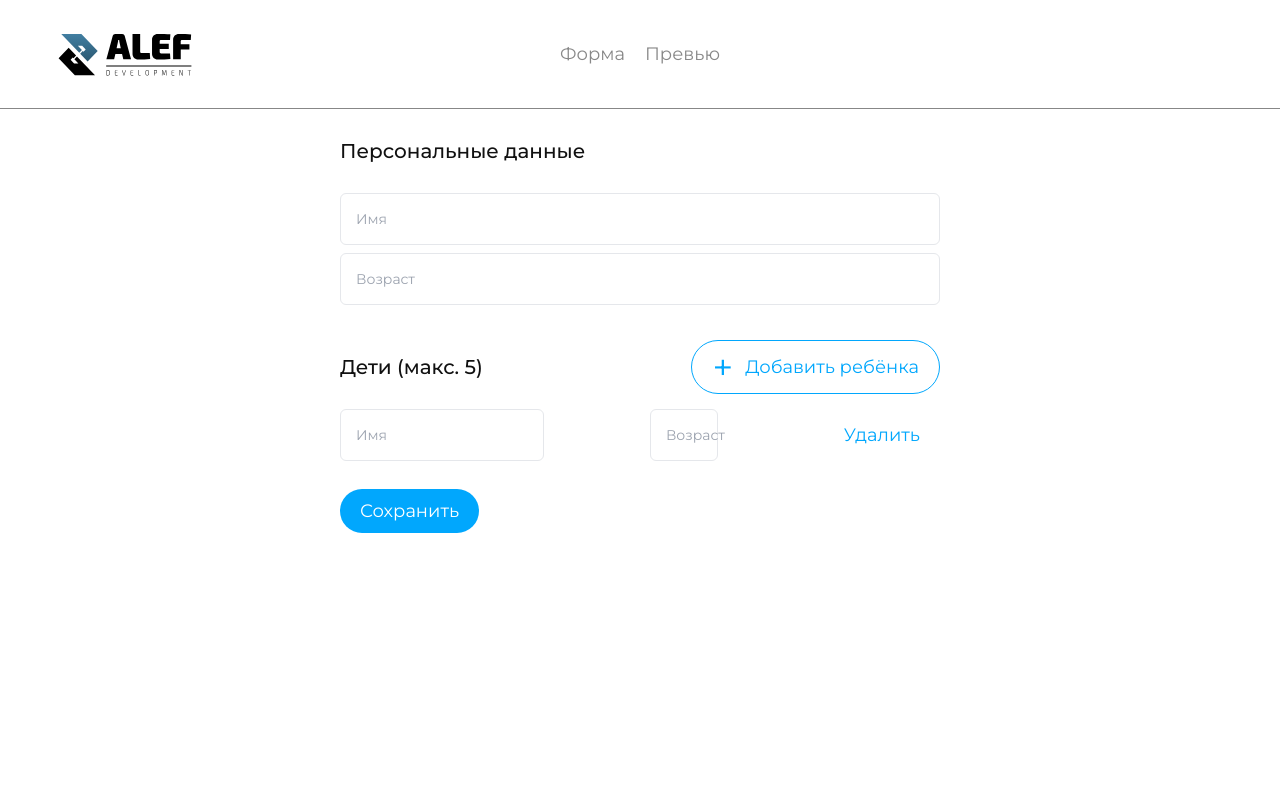
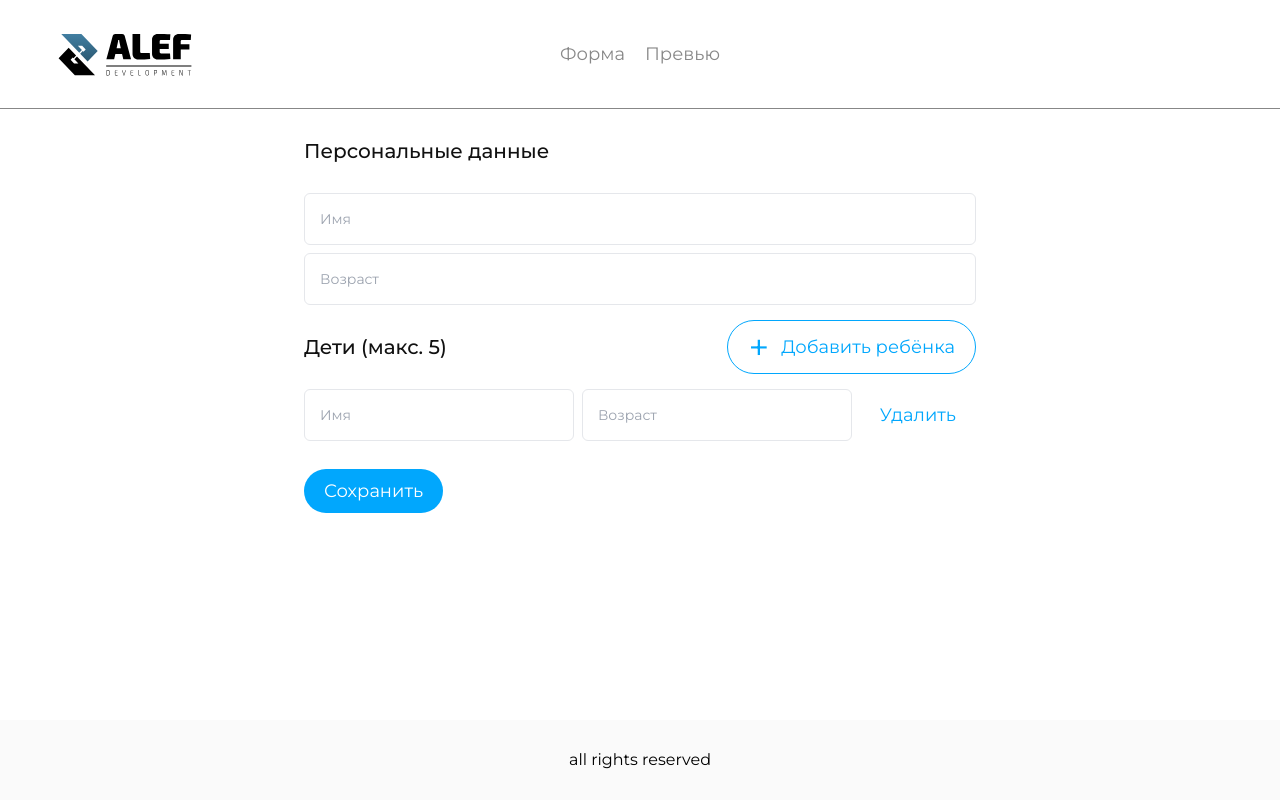
Before and after one commit to VlaDick2008/alef-test-work, a Vue app: page /form in a window 1280 px wide. Built offline with nearby package versions, Linux system fonts and the light colour scheme.

Commit message:
Страница превью + небольшие оптимизации

```diff
--- a/src/App.vue
+++ b/src/App.vue
@@ -12,6 +12,8 @@ import { RouterLink, RouterView } from "vue-router";
   </header>
 
   <RouterView />
+
+  <footer class="bg-[#FAFAFA] absolute bottom-0 text-center w-full p-7">all rights reserved</footer>
 </template>
 
 <style></style>
--- /dev/null
+++ b/src/components/ChildInfoBlock.vue
@@ -0,0 +1,12 @@
+<template>
+  <div class="flex flex-col text-lg font-bold justify-start gap-2 px-5 py-3 bg-[#F1F1F1] rounded-md">
+    <p>{{ name }}, {{ String(age) }} лет</p>
+  </div>
+</template>
+
+<script setup lang="ts">
+const { name, age } = defineProps<{
+  name: string,
+  age: number
+}>()
+</script>
--- a/src/views/FormView.vue
+++ b/src/views/FormView.vue
@@ -1,27 +1,28 @@
 <script setup lang="ts">
+import FormInput from '@/components/FormInput.vue';
 import SharedButton from '@/components/SharedButton.vue';
-import FormInput from '../components/FormInput.vue';
 </script>
 
 <template>
-  <main class="flex flex-col items-center gap-5">
-    <form class="w-[600px]" action="">
+  <main class="max-w-2xl mx-auto">
+    <form action="">
       <h1 class="text-xl text-primary font-medium my-7">Персональные данные</h1>
       <div class="flex flex-col gap-2">
         <FormInput html-for="parent-name" inputLabel="Имя" type="text" />
         <FormInput html-for="parent-age" inputLabel="Возраст" type="number" />
       </div>
     </form>
-    <form class="w-[600px]" action="">
+    <form action="">
       <div class="flex w-full justify-between items-center">
         <h1 class="text-xl text-primary font-medium my-7">Дети (макс. 5)</h1>
-        <SharedButton variant="outline"><span class="text-4xl mr-3 leading-none">+</span> Добавить ребёнка
+        <SharedButton variant="outline">
+          <span class="text-4xl mr-3 leading-none">+</span> Добавить ребёнка
         </SharedButton>
       </div>
       <div class="flex flex-col gap-2">
         <div class="flex gap-2 justify-between mb-5">
-          <FormInput html-for="kid-1-name" inputLabel="Имя" type="text" />
-          <FormInput html-for="kid-1-age" inputLabel="Возраст" type="number" />
+          <FormInput html-for="kid-1-name" class="w-full" inputLabel="Имя" type="text" />
+          <FormInput html-for="kid-1-age" class="w-full" inputLabel="Возраст" type="number" />
           <SharedButton type="submit" variant="ghost">Удалить</SharedButton>
         </div>
         <SharedButton class="self-start" type="submit" variant="primary">Сохранить</SharedButton>
--- a/src/views/PreviewView.vue
+++ b/src/views/PreviewView.vue
@@ -1,5 +1,22 @@
+<script setup lang="ts">
+import ChildInfoBlock from '@/components/ChildInfoBlock.vue';
+</script>
+
 <template>
-  <main>
-    Preview
+  <main class="max-w-2xl mx-auto">
+    <div class="mb-10">
+      <h1 class="text-xl text-primary font-medium my-7">Персональные данные</h1>
+      <div class="flex flex-col gap-2">
+        <p class="text-xl font-bold">Василий, 30 лет</p>
+      </div>
+    </div>
+
+    <div>
+      <div class="flex gap-5 items-start flex-col">
+        <h1 class="text-xl text-primary font-medium mt-7">Дети</h1>
+        <ChildInfoBlock name="Петр" :age="10" />
+        <ChildInfoBlock name="Василий" :age="14" />
+      </div>
+    </div>
   </main>
 </template>
```
